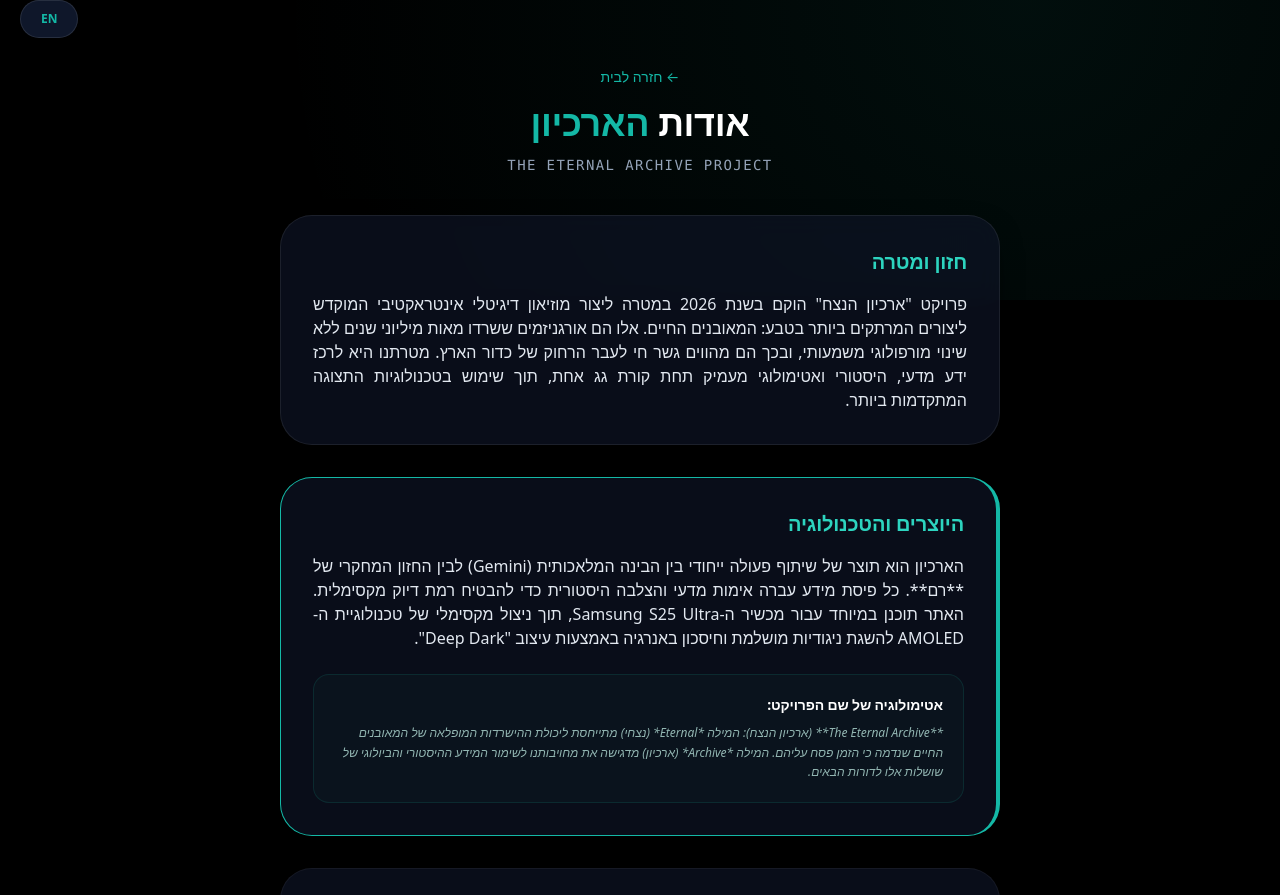
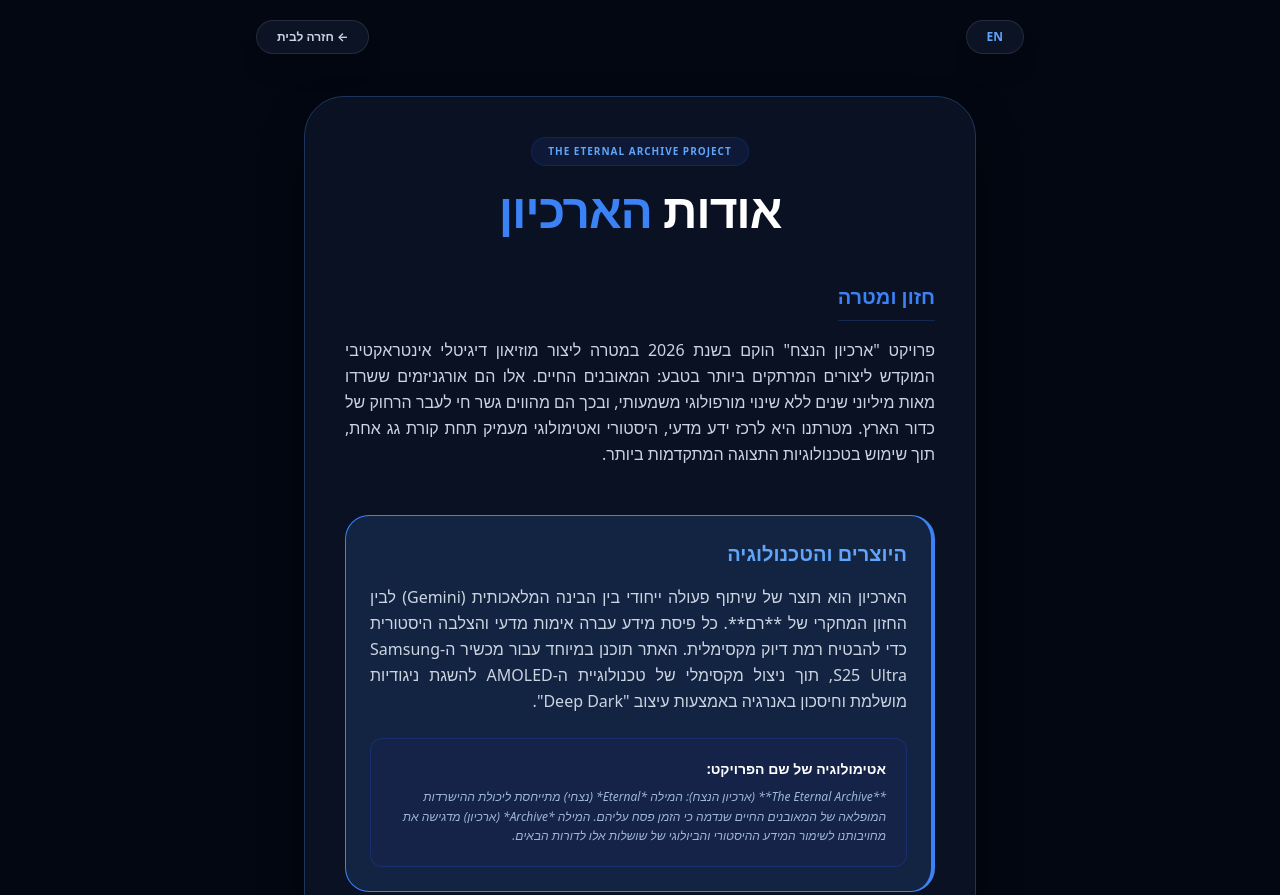
Before and after one commit to rexram987-create/living-fossils-archive, a plain HTML site: page about.html in a window 1280 px wide. Shown: the top 895 px of the page. Drawn offline with nearby package versions, Linux system fonts and the light colour scheme.

Commit message:
Update about.html

```diff
--- a/about.html
+++ b/about.html
@@ -6,108 +6,112 @@
     <title>אודות הארכיון | The Eternal Archive</title>
     <script src="https://cdn.tailwindcss.com"></script>
     <style>
-        /* S25 Ultra Optimized - Premium Deep Dark Edition */
+        /* S25 Ultra Optimized - Deep Navy/Slate Premium UI */
         :root {
-            --amoled-black: #000000;
-            --card-gray: #0f172a;
-            --accent-teal: #14b8a6;
-            --text-main: #e2e8f0;
-            --text-muted: #94a3b8;
+            --bg-body: #030712;
+            --bg-card: #0a1122;
+            --bg-pill: #132342;
+            --border-card: #1d365d;
+            --text-accent: #3b82f6; /* Blue-500 */
         }
 
         body {
-            background-color: var(--amoled-black);
-            color: var(--text-main);
+            background-color: var(--bg-body);
+            color: #e2e8f0;
             font-family: system-ui, -apple-system, sans-serif;
             padding-top: env(safe-area-inset-top);
             padding-bottom: env(safe-area-inset-bottom);
-            line-height: 1.6;
-            transition: all 0.3s ease;
+            line-height: 1.7;
         }
 
-        .glass-card {
-            background: rgba(15, 23, 42, 0.6);
-            backdrop-filter: blur(12px);
-            border: 1px solid rgba(255, 255, 255, 0.08);
-            box-shadow: 0 10px 30px -10px rgba(0,0,0,0.7);
+        .premium-card {
+            background-color: var(--bg-card);
+            border: 1px solid var(--border-card);
+            border-radius: 2.5rem;
+            overflow: hidden;
+            box-shadow: 0 25px 50px -12px rgba(0, 0, 0, 0.8);
         }
 
-        .ambient-glow {
-            position: fixed;
-            top: 0;
-            right: 0;
-            width: 100%;
-            height: 300px;
-            background: radial-gradient(circle at 80% 0%, rgba(20, 184, 166, 0.08) 0%, transparent 70%);
-            pointer-events: none;
-            z-index: -1;
+        .stat-pill {
+            background-color: var(--bg-pill);
+            border: 1px solid rgba(255,255,255,0.05);
+            border-radius: 1.5rem;
+            padding: 1.5rem;
         }
 
-        .lang-switch {
-            position: fixed;
-            top: env(safe-area-inset-top, 20px);
-            left: 20px;
-            z-index: 100;
+        .section-title {
+            color: var(--text-accent);
+            font-weight: 800;
+            font-size: 1.25rem;
+            margin-bottom: 1rem;
+            border-bottom: 1px solid rgba(59, 130, 246, 0.2);
+            padding-bottom: 0.5rem;
+            display: inline-block;
         }
 
-        h1, h2, h3 {
-            color: #f8fafc;
-            letter-spacing: -0.01em;
+        .floating-nav {
+            position: fixed;
+            top: 20px;
+            left: 20px;
+            right: 20px;
+            display: flex;
+            justify-content: space-between;
+            z-index: 100;
         }
     </style>
 </head>
-<body class="min-h-screen flex flex-col">
+<body class="min-h-screen p-4 md:p-8 flex flex-col items-center">
 
-    <div class="ambient-glow"></div>
-
-    <!-- כפתור החלפת שפה -->
-    <div class="lang-switch">
-        <button onclick="toggleLanguage()" id="langBtn" class="bg-slate-900 border border-white/10 px-5 py-2.5 rounded-full text-xs font-bold text-teal-500 hover:bg-teal-500 hover:text-white transition-all shadow-xl active:scale-95">EN</button>
+    <!-- Floating Navigation -->
+    <div class="floating-nav max-w-3xl mx-auto w-full pointer-events-none">
+        <button onclick="toggleLanguage()" id="langBtn" class="pointer-events-auto bg-slate-900/80 backdrop-blur border border-white/10 px-5 py-2 rounded-full text-xs font-bold text-blue-400 hover:bg-blue-500 hover:text-white transition-all shadow-xl">EN</button>
+        <a href="index.html" id="backBtn" class="pointer-events-auto bg-slate-900/80 backdrop-blur border border-white/10 px-5 py-2 rounded-full text-xs font-bold text-slate-300 hover:text-white transition-all shadow-xl">← חזרה לבית</a>
     </div>
 
-    <!-- Header -->
-    <header class="pt-16 pb-10 px-6 text-center">
-        <a href="index.html" id="backBtn" class="text-teal-500 text-sm mb-4 inline-block hover:underline">← חזרה לבית</a>
-        <h1 id="aboutTitle" class="text-4xl font-extrabold text-white">אודות <span class="text-teal-500">הארכיון</span></h1>
-        <p id="aboutSub" class="text-slate-400 text-sm mt-3 uppercase tracking-widest font-mono">The Eternal Archive Project</p>
-    </header>
+    <!-- Main Content Card -->
+    <main class="premium-card w-full max-w-2xl mt-16 mb-8 relative p-6 md:p-10 space-y-12">
 
-    <main class="flex-grow container mx-auto px-6 max-w-3xl space-y-8">
+        <!-- Header Titles -->
+        <div class="text-center space-y-3">
+            <div class="inline-block px-4 py-1.5 mb-2 text-[10px] font-bold tracking-widest text-blue-400 uppercase bg-blue-900/20 rounded-full border border-blue-800/30" id="aboutSub">THE ETERNAL ARCHIVE PROJECT</div>
+            <h1 id="aboutTitle" class="text-4xl md:text-5xl font-black text-white tracking-tight">אודות <span class="text-blue-500">הארכיון</span></h1>
+        </div>
 
-        <!-- חזון הפרויקט -->
-        <section class="glass-card rounded-[2rem] p-8">
-            <h2 id="visionTitle" class="text-xl font-bold text-teal-400 mb-4">חזון ומטרה</h2>
-            <p id="visionText" class="text-slate-200 text-justify">
+        <!-- Vision Section -->
+        <section>
+            <h2 id="visionTitle" class="section-title">חזון ומטרה</h2>
+            <p id="visionText" class="text-slate-300 text-justify leading-relaxed">
                 פרויקט "ארכיון הנצח" הוקם בשנת 2026 במטרה ליצור מוזיאון דיגיטלי אינטראקטיבי המוקדש ליצורים המרתקים ביותר בטבע: המאובנים החיים. אלו הם אורגניזמים ששרדו מאות מיליוני שנים ללא שינוי מורפולוגי משמעותי, ובכך הם מהווים גשר חי לעבר הרחוק של כדור הארץ. מטרתנו היא לרכז ידע מדעי, היסטורי ואטימולוגי מעמיק תחת קורת גג אחת, תוך שימוש בטכנולוגיות התצוגה המתקדמות ביותר.
             </p>
         </section>
 
-        <!-- הצוות והטכנולוגיה -->
-        <section class="glass-card rounded-[2rem] p-8 border-r-4 border-teal-500" id="techBox">
-            <h2 id="techTitle" class="text-xl font-bold text-teal-400 mb-4 text-justify">היוצרים והטכנולוגיה</h2>
-            <p id="techText" class="text-slate-200 text-justify mb-6">
+        <!-- Tech and Creators -->
+        <section class="stat-pill border-r-4 border-blue-500" id="techBox">
+            <h2 id="techTitle" class="text-xl font-bold text-blue-400 mb-4">היוצרים והטכנולוגיה</h2>
+            <p id="techText" class="text-slate-300 text-justify mb-6 leading-relaxed">
                 הארכיון הוא תוצר של שיתוף פעולה ייחודי בין הבינה המלאכותית (Gemini) לבין החזון המחקרי של **רם**. כל פיסת מידע עברה אימות מדעי והצלבה היסטורית כדי להבטיח רמת דיוק מקסימלית. האתר תוכנן במיוחד עבור מכשיר ה-Samsung S25 Ultra, תוך ניצול מקסימלי של טכנולוגיית ה-AMOLED להשגת ניגודיות מושלמת וחיסכון באנרגיה באמצעות עיצוב "Deep Dark".
             </p>
-            <div class="bg-teal-900/10 p-5 rounded-2xl border border-teal-800/30">
+            <div class="bg-blue-950/30 p-5 rounded-xl border border-blue-800/40">
                 <h3 id="etymHead" class="text-sm font-bold text-white uppercase mb-2">אטימולוגיה של שם הפרויקט:</h3>
-                <p id="etymText" class="text-xs text-teal-100/70 italic leading-relaxed">
+                <p id="etymText" class="text-xs text-blue-200/80 italic leading-relaxed">
                     **The Eternal Archive** (ארכיון הנצח): המילה *Eternal* (נצחי) מתייחסת ליכולת ההישרדות המופלאה של המאובנים החיים שנדמה כי הזמן פסח עליהם. המילה *Archive* (ארכיון) מדגישה את מחויבותנו לשימור המידע ההיסטורי והביולוגי של שושלות אלו לדורות הבאים.
                 </p>
             </div>
         </section>
 
-        <!-- הערת נגישות ומחקר -->
-        <section class="glass-card rounded-[2rem] p-8 border-b-2 border-white/5">
-            <h2 id="researchTitle" class="text-xl font-bold text-teal-400 mb-4">מתודולוגיית המחקר</h2>
-            <p id="researchText" class="text-slate-300 text-sm text-justify">
+        <!-- Research Methodology -->
+        <section>
+            <h2 id="researchTitle" class="section-title">מתודולוגיית המחקר</h2>
+            <p id="researchText" class="text-slate-300 text-justify leading-relaxed">
                 המידע בארכיון זה נאסף ממקורות אקדמיים, רישומים היסטוריים ודו"חות משלחות מחקר. אנו שמים דגש מיוחד על נסיבות הגילוי של כל מין על ידי המדע המערבי, מתוך הבנה שהסיפורים האנושיים מאחורי הגילויים חשובים לא פחות מהנתונים הביולוגיים עצמם. המחקר הוא תהליך מתמשך ומתעדכן תמיד.
             </p>
         </section>
+
     </main>
 
     <!-- Footer -->
-    <footer class="mt-12 bg-slate-950 border-t border-white/5 pt-10 pb-24 text-center px-6">
-        <div id="footerCopyright" class="text-[10px] text-slate-700 uppercase tracking-[0.4em]">
+    <footer class="w-full text-center pb-8 mt-4">
+        <div id="footerCopyright" class="text-[10px] text-slate-600 uppercase tracking-[0.4em]">
             © 2026 The Eternal Archive | Created by Gemini & Ram
         </div>
     </footer>
@@ -118,7 +122,7 @@
             he: {
                 about: 'אודות הארכיון',
                 back: '← חזרה לבית',
-                title: 'אודות <span class="text-teal-500">הארכיון</span>',
+                title: 'אודות <span class="text-blue-500">הארכיון</span>',
                 visionTitle: 'חזון ומטרה',
                 visionText: 'פרויקט "ארכיון הנצח" הוקם בשנת 2026 במטרה ליצור מוזיאון דיגיטלי אינטראקטיבי המוקדש ליצורים המרתקים ביותר בטבע: המאובנים החיים. אלו הם אורגניזמים ששרדו מאות מיליוני שנים ללא שינוי מורפולוגי משמעותי, ובכך הם מהווים גשר חי לעבר הרחוק של כדור הארץ. מטרתנו היא לרכז ידע מדעי, היסטורי ואטימולוגי מעמיק תחת קורת גג אחת, תוך שימוש בטכנולוגיות התצוגה המתקדמות ביותר.',
                 techTitle: 'היוצרים והטכנולוגיה',
@@ -133,7 +137,7 @@
             en: {
                 about: 'About the Archive',
                 back: '← Back to Home',
-                title: 'About the <span class="text-teal-500">Archive</span>',
+                title: 'About the <span class="text-blue-500">Archive</span>',
                 visionTitle: 'Vision & Mission',
                 visionText: 'The "Eternal Archive" project was established in 2026 to create an interactive digital museum dedicated to nature\'s most fascinating creatures: Living Fossils. These are organisms that have survived hundreds of millions of years without significant morphological change, serving as living bridges to Earth\'s distant past. Our mission is to centralize in-depth scientific, historical, and etymological knowledge under one digital roof, utilizing the most advanced display technologies available.',
                 techTitle: 'The Creators & Technology',
```
